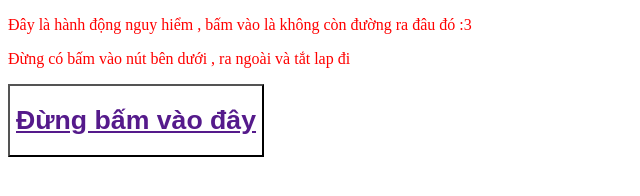
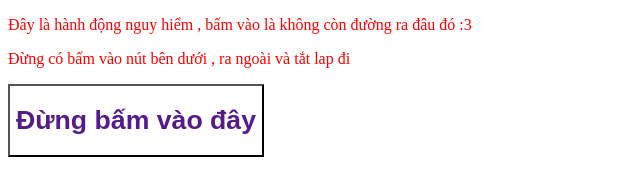
Before and after one commit to anhdtph23299/dungcovao.github.io, a plain HTML site: page index.html in a window 1280 px wide. Shown: the full height of the page, 0-640 px from the left. Drawn offline with Linux system fonts and the light colour scheme.

Commit message:
Add files via upload

```diff
--- a/index.html
+++ b/index.html
@@ -9,6 +9,7 @@
         p{
             color: red;
         }
+        a{text-decoration: none}
     </style>
 </head>
 <body>
```
